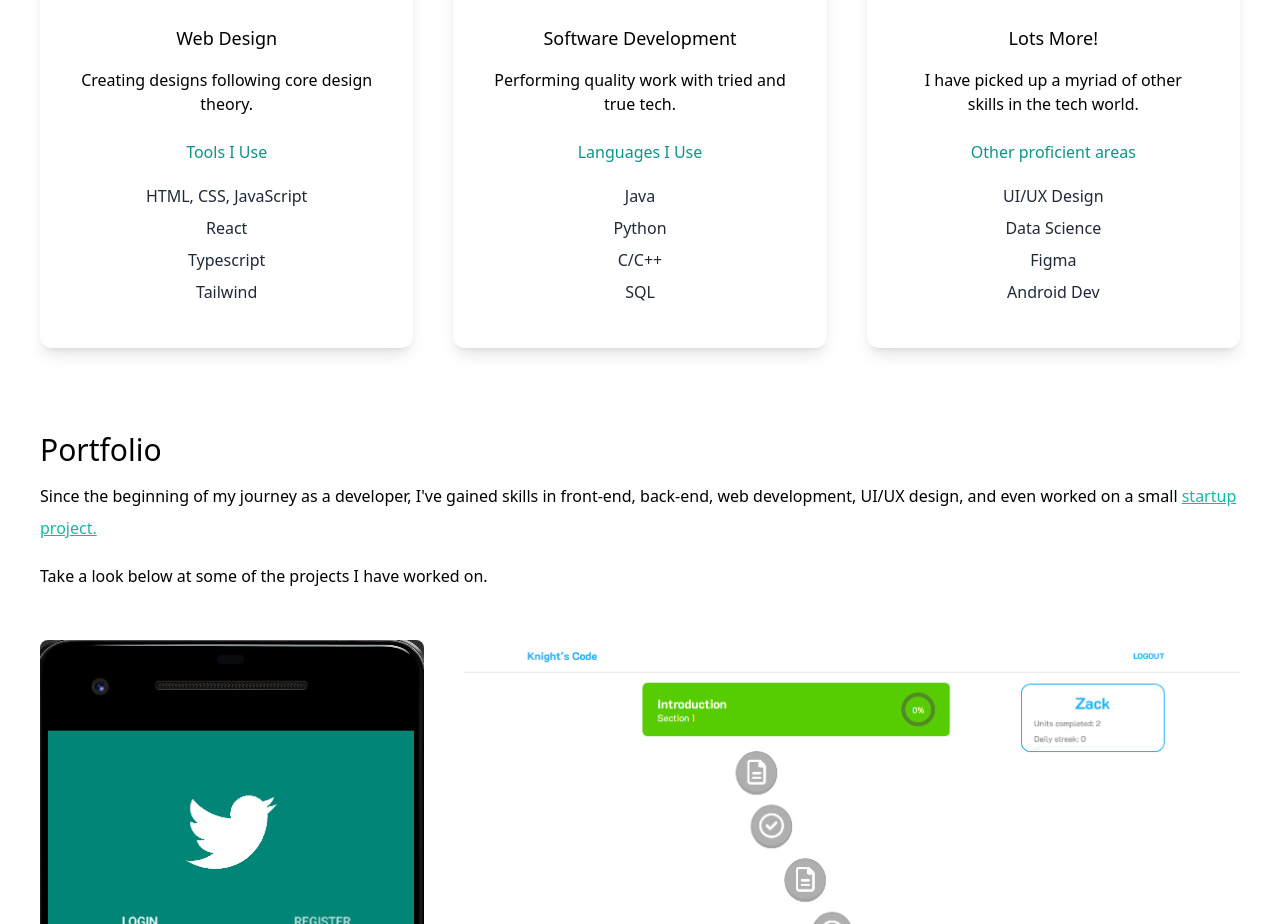
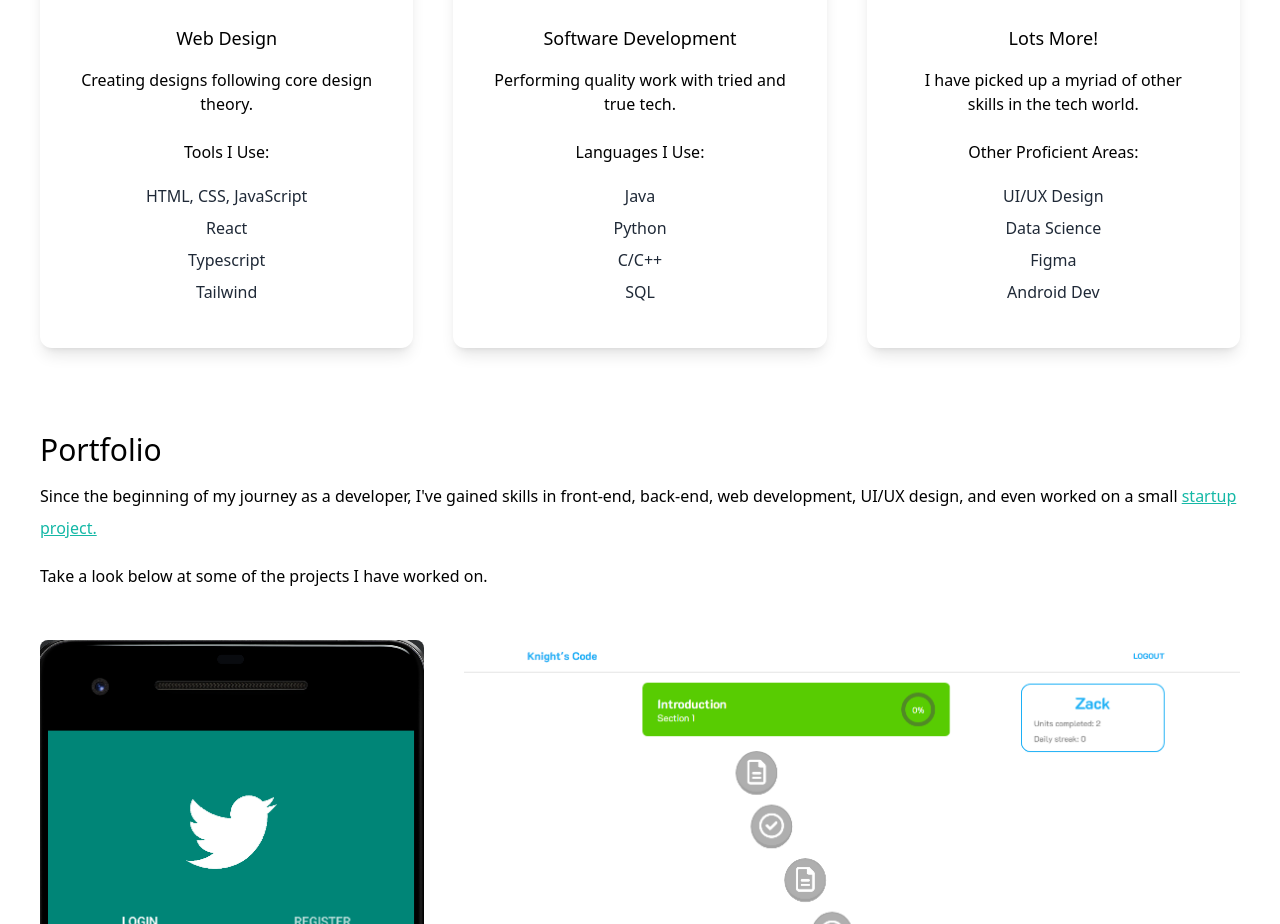
Before and after one commit to zmertz/react-portfolio, a Next.js app: page / in a window 1280 px wide. Shown: the part 1140-2064 px from the top of the page. Built offline with nearby package versions, Linux system fonts and the light colour scheme.

Commit message:
Fixed some confusing syntax

```diff
--- a/pages/index.js
+++ b/pages/index.js
@@ -81,7 +81,7 @@ export default function Home() {
               <p className="py-2">
                 Creating designs following core design theory.
               </p>
-              <h4 className="py-4 text-teal-600">Tools I Use</h4>
+              <h4 className="py-4 bold">Tools I Use:</h4>
               <p className="text-gray-800 py-1">HTML, CSS, JavaScript</p>
               <p className="text-gray-800 py-1">React</p>
               <p className="text-gray-800 py-1">Typescript</p>
@@ -96,7 +96,7 @@ export default function Home() {
               <p className="py-2">
                 Performing quality work with tried and true tech.
               </p>
-              <h4 className="py-4 text-teal-600">Languages I Use</h4>
+              <h4 className="py-4 bold">Languages I Use:</h4>
               <p className="text-gray-800 py-1">Java</p>
               <p className="text-gray-800 py-1">Python</p>
               <p className="text-gray-800 py-1">C/C++</p>
@@ -109,7 +109,7 @@ export default function Home() {
               <p className="py-2">
                 I have picked up a myriad of other skills in the tech world.
               </p>
-              <h4 className="py-4 text-teal-600">Other proficient areas</h4>
+              <h4 className="py-4 bold">Other Proficient Areas:</h4>
               <p className="text-gray-800 py-1">UI/UX Design</p>
               <p className="text-gray-800 py-1">Data Science</p>
               <p className="text-gray-800 py-1">Figma</p>
```
